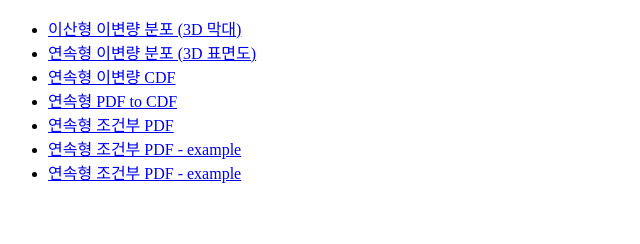
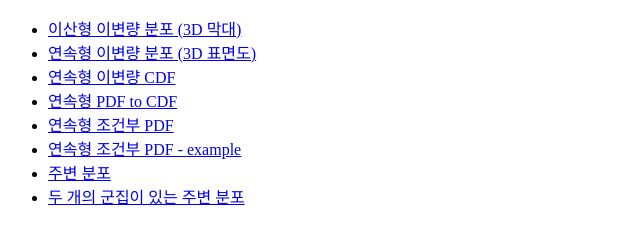
Before and after one commit to statpng/profile, a plain HTML site: page ForLectures/index.html in a window 1280 px wide. Shown: the whole page, without its empty margins (0-640 px from the left). Drawn offline with Linux system fonts and the light colour scheme.

Commit message:
Update index.html

```diff
--- a/ForLectures/index.html
+++ b/ForLectures/index.html
@@ -48,7 +48,13 @@
 
             <li>
                 <a href="https://www.wolfram.com/mathematica/new-in-8/statistical-visualization/HTMLImages.en/visualize-marginal-distributions-for-estimated-dis/O_9.png" class="plot-link link-conditional">
-                    연속형 조건부 PDF - example
+                    주변 분포
+                </a>
+            </li>
+
+            <li>
+                <a href="https://www.wolfram.com/mathematica/new-in-8/statistical-visualization/HTMLImages.en/combine-histograms-with-data/O_26.png" class="plot-link link-conditional">
+                    두 개의 군집이 있는 주변 분포
                 </a>
             </li>
 
```
